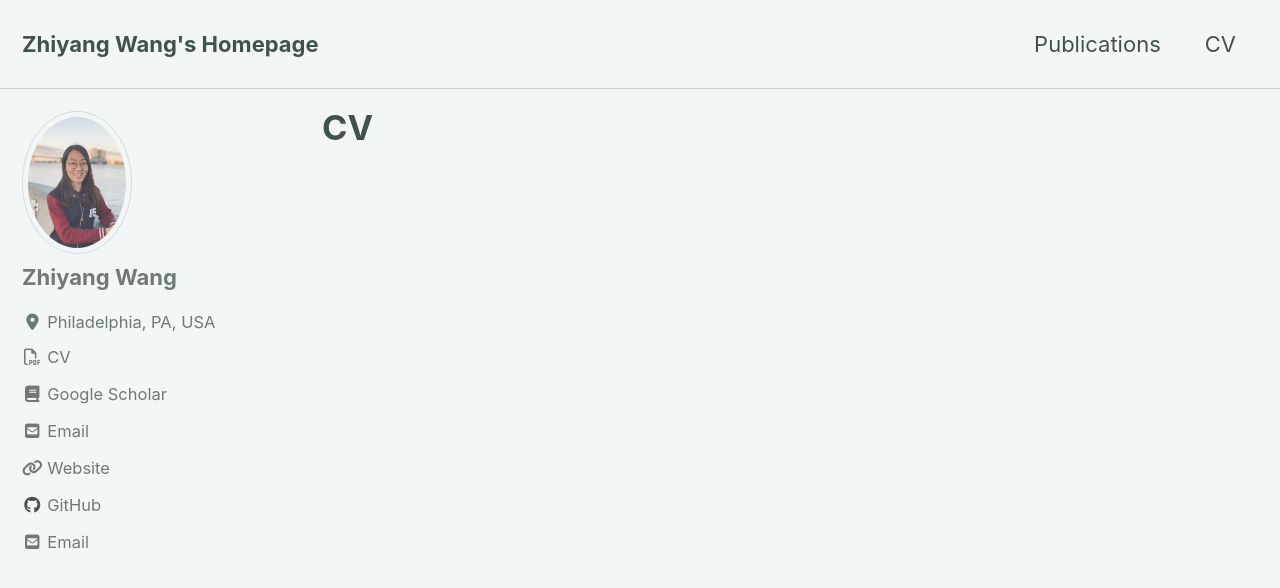
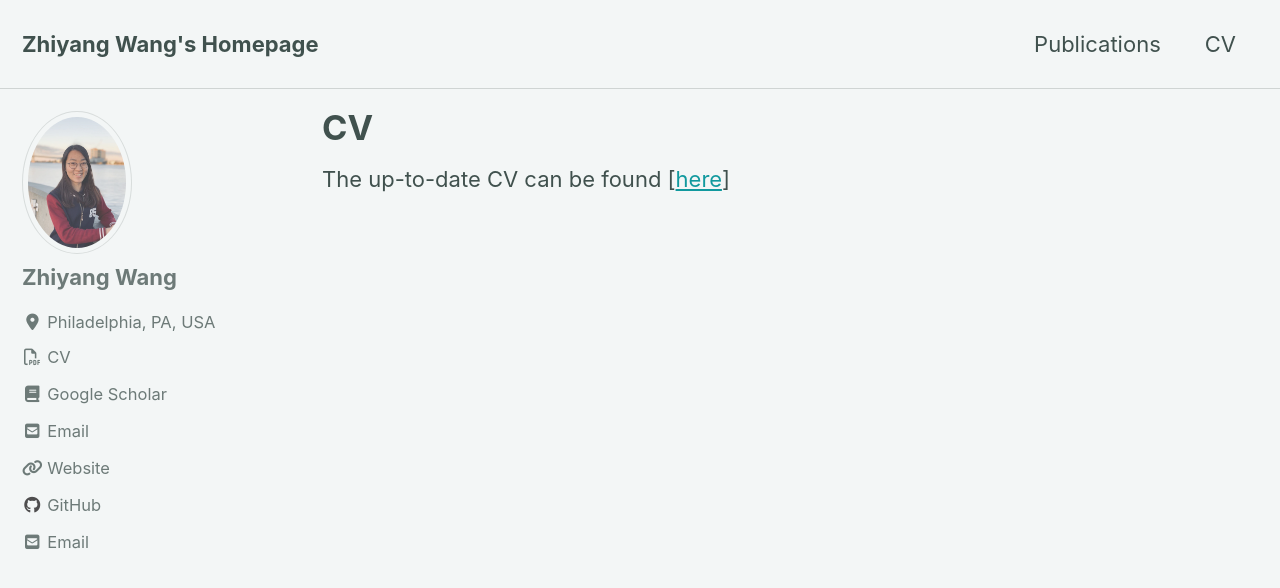
Before and after one commit to Zhiyang43/zhiyang43.github.io, a Jekyll site: the page built from _pages/cv.md, in a window 1280 px wide and 900 px high. Shown: the top 588 px of the window. Built offline with Jekyll 4.4.1, drawn with Linux system fonts in a browser that asks for light colours; cached includes are drawn as plain includes; nearby versions of some CDN libraries.

Commit message:
Update cv.md

```diff
--- a/_pages/cv.md
+++ b/_pages/cv.md
@@ -2,8 +2,9 @@
 layout: single
 classes: wide
 title: "CV"
-permalink: /cv
+permalink: /cv/
 author_profile: true
 redirect_from:
   - /resume/
 ---
+The up-to-date CV can be found [[here](/cv/zhiyang_cv.pdf)]
```
